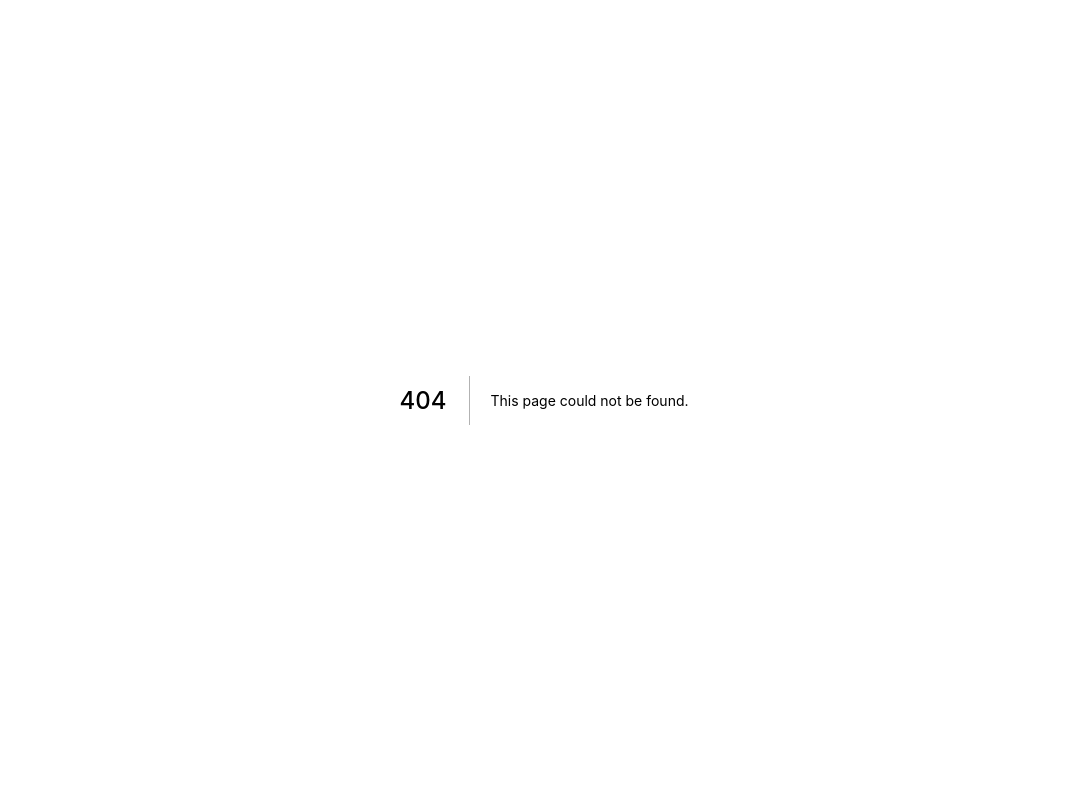
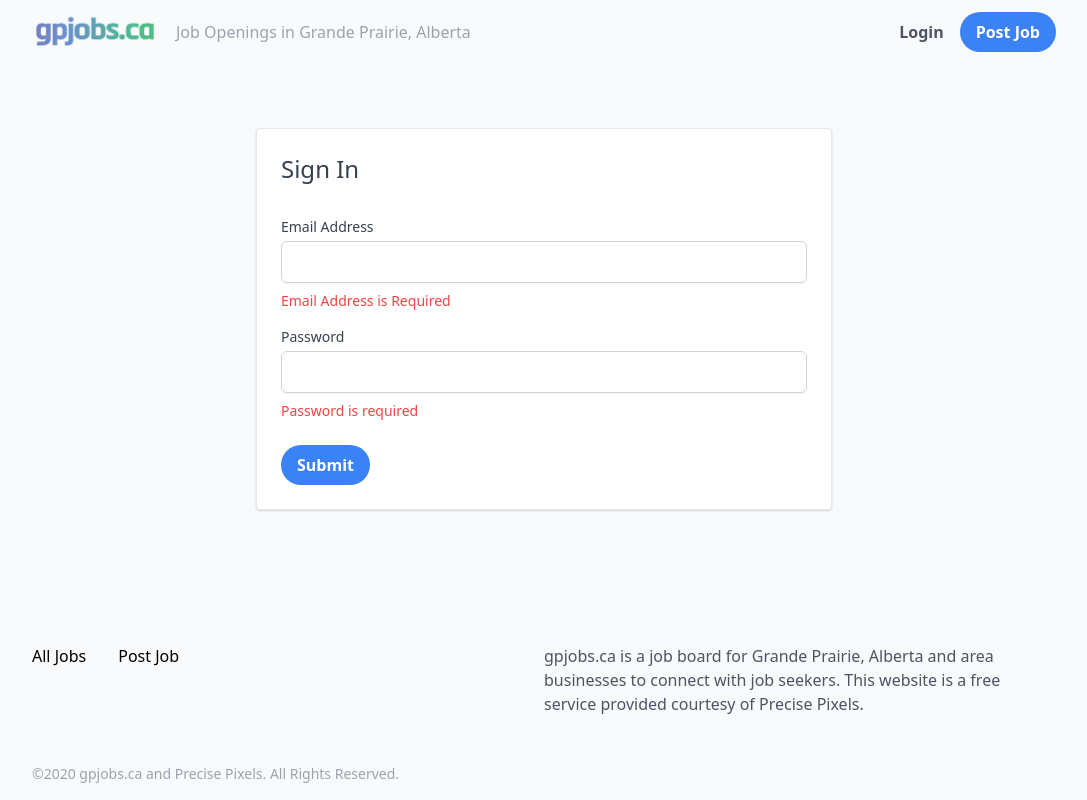
Before and after one commit to gpjobsca/gpjobsca-web-app, a Next.js app: page /auth/sign-in in a window 1280 px wide. Before the commit this address had no page. Shown: the whole page, without its empty margins (96-1183 px from the left). Built offline with nearby package versions, Linux system fonts and the light colour scheme.

Commit message:
Adds sign in page

```diff
--- /dev/null
+++ b/pages/auth/sign-in.js
@@ -0,0 +1,55 @@
+import Head from 'next/head';
+import Layout from '../../components/layout';
+
+export default function signIn() {
+  return (
+    <Layout>
+      <Head>
+        <title>Sign In - gpjobs.ca</title>
+      </Head>
+      <div>
+        <div className="p-6 bg-white max-w-xl mx-auto rounded shadow border">
+          <h1 className="text-2xl text-gray-700 mb-8">Sign In</h1>
+
+          <form>
+            <label
+              htmlFor="email"
+              className="mt-4 block text-sm font-medium text-gray-700"
+            >
+              Email Address
+            </label>
+            <input
+              id="email"
+              type="email"
+              name="email"
+              autoComplete="email"
+              className="mt-1 block w-full py-2 px-3 border border-gray-300 bg-white focus:ring-indigo-500 focus:border-indigo-500 shadow-sm rounded-md"
+            />
+            <p className="my-2 text-red-500 bold text-sm">
+              Email Address is Required
+            </p>
+            <label
+              htmlFor="password"
+              className="mt-4 block text-sm font-medium text-gray-700"
+            >
+              Password
+            </label>
+            <input
+              id="password"
+              type="password"
+              name="password"
+              className="mt-1 block w-full py-2 px-3 border border-gray-300 bg-white focus:ring-indigo-500 focus:border-indigo-500 shadow-sm rounded-md"
+            />
+            <p className="my-2 text-red-500 bold text-sm">
+              Password is required
+            </p>
+            <input
+              type="submit"
+              className="mt-4 px-4 py-2 cursor-pointer bg-blue-500 hover:bg-blue-700 font-bold rounded-full text-white transition-colors transition-75"
+            />
+          </form>
+        </div>
+      </div>
+    </Layout>
+  );
+}
```
